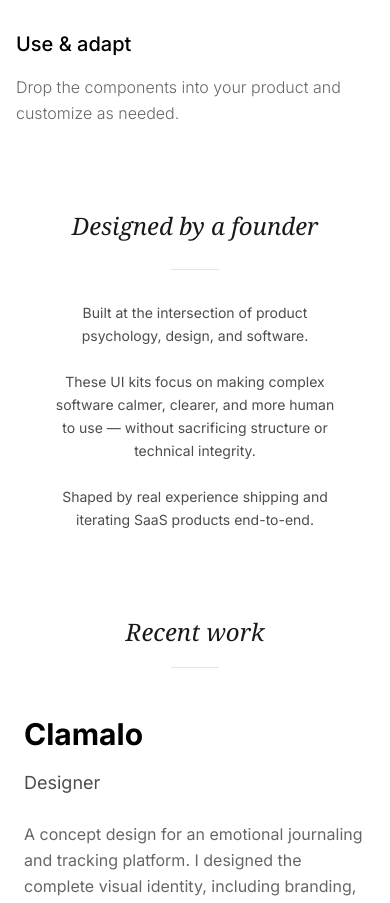
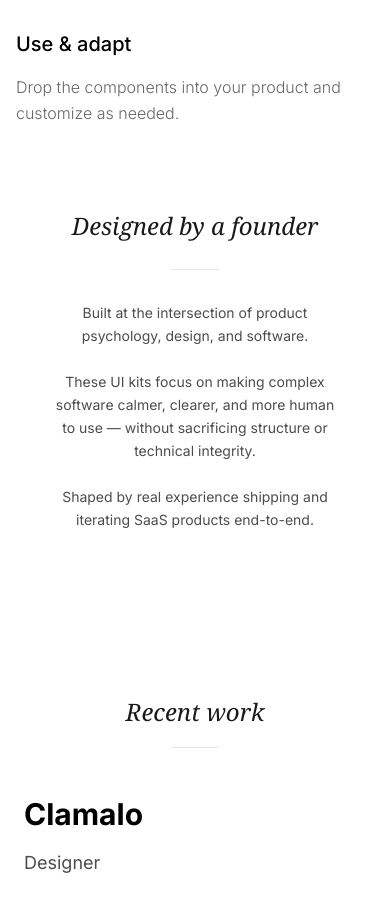
Before and after one commit to mh2023sfdbf/itsmarta-ui-kit, a Next.js app: page / in a window 390 px wide. Shown: the part 6060-6963 px from the top of the page. Built offline with nearby package versions, Linux system fonts and the light colour scheme; a web font is replaced by a local one.

Commit message:
Add more whitespace around Designed by a founder section on laptop screens

```diff
--- a/app/page.tsx
+++ b/app/page.tsx
@@ -13,19 +13,19 @@ export default function Home() {
         <HeroGlassy />
 
       {/* Designed by a Founder Section */}
-      <section id="work" className="pt-20 sm:pt-24 md:pt-28 px-6 md:px-8">
+      <section id="work" className="pt-20 sm:pt-24 md:pt-28 lg:pt-40 xl:pt-48 pb-20 sm:pb-24 md:pb-28 lg:pb-40 xl:pb-48 px-6 md:px-8">
         <div className="max-w-7xl mx-auto">
           <div className="max-w-4xl mx-auto text-center px-6 md:px-16 lg:px-32">
             {/* Title */}
-            <h2 className="text-2xl md:text-3xl lg:text-4xl italic font-serif leading-relaxed mb-6 text-black/90">
+            <h2 className="text-2xl md:text-3xl lg:text-4xl italic font-serif leading-relaxed mb-6 lg:mb-10 text-black/90">
               Designed by a founder
             </h2>
 
             {/* Attribution style separator */}
-            <div className="w-12 h-px bg-black/10 mx-auto mb-8"></div>
+            <div className="w-12 h-px bg-black/10 mx-auto mb-8 lg:mb-12"></div>
 
             {/* Content */}
-            <div className="space-y-6 text-sm sm:text-base leading-relaxed max-w-2xl mx-auto text-black/70">
+            <div className="space-y-6 lg:space-y-8 text-sm sm:text-base leading-relaxed max-w-2xl mx-auto text-black/70">
               <p>
                 Built at the intersection of product psychology, design, and software.
               </p>
```
